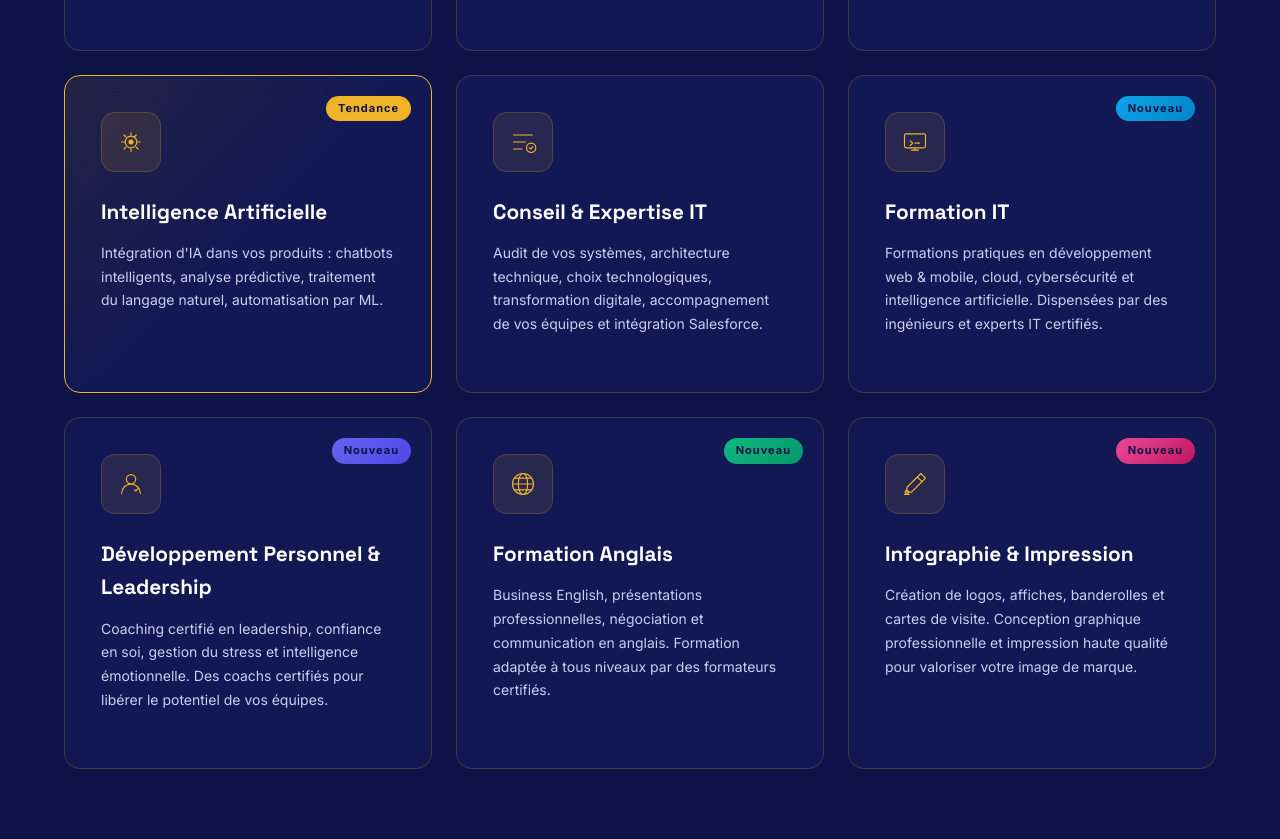
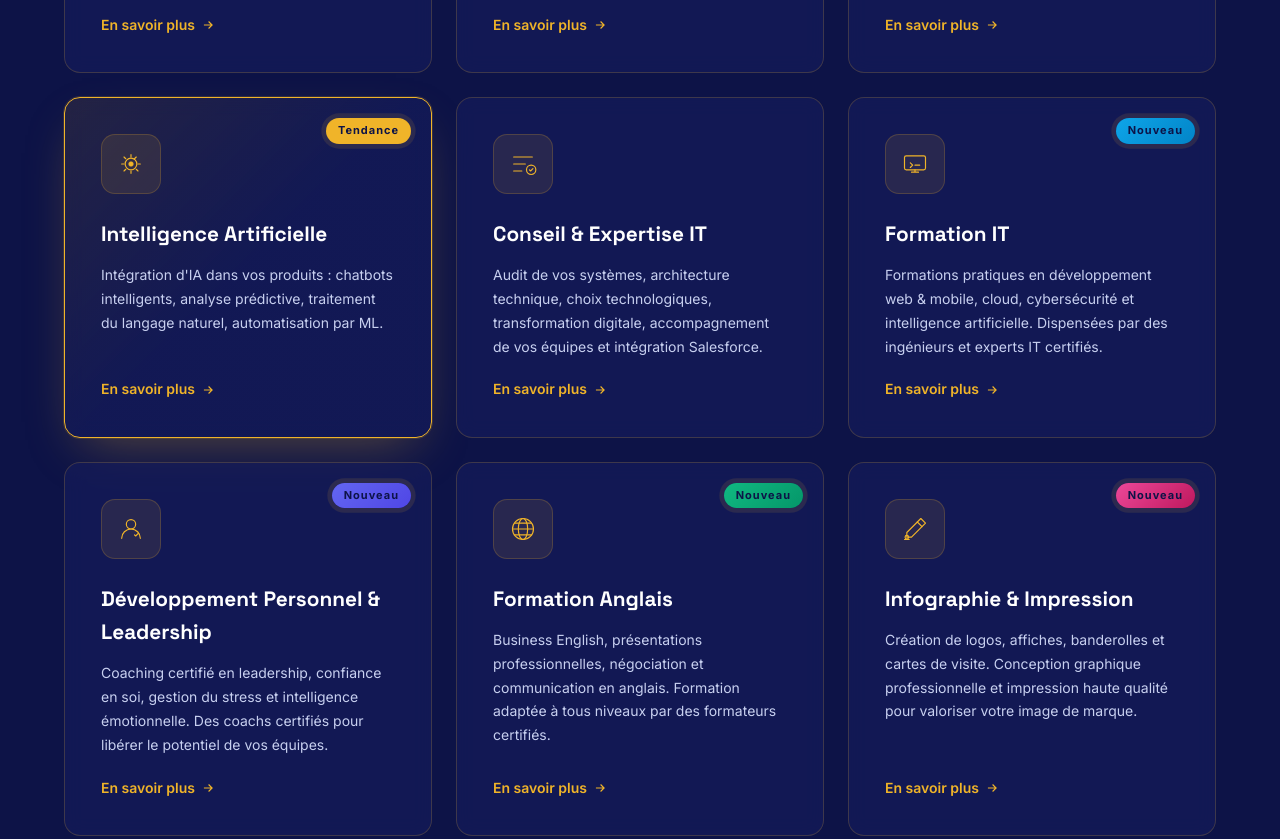
Before and after one commit to AlKoubra/annissadevgroup, a website: page public/index.html in a window 1280 px wide. Shown: the part 1380-2219 px from the top of the page. Drawn offline with Linux system fonts and the light colour scheme; animation ran at ten frames a second.

Commit message:
Rend les cartes de services interactives et plus chic
Chaque carte de service ouvre desormais la fiche detaillee au clic
(comme les cartes Expertise), avec un lien "En savoir plus" aligne en
bas. Ajoute un effet de survol premium : lift + ombre profonde, icone
qui pivote legerement, reflet lumineux qui balaie la carte, badge avec
pulsation douce. Meme traitement de lift/ombre applique aux cartes
Expertise pour la coherence.

Co-Authored-By: Claude Sonnet 5 <noreply@anthropic.com>

```diff
--- a/public/css/style.css
+++ b/public/css/style.css
@@ -209,40 +209,70 @@ input, select, textarea, button { -webkit-appearance: none; border-radius: 0; }
 }
 .service-card {
   background: var(--card-bg); border: 1px solid var(--border); border-radius: var(--radius);
-  padding: 36px; transition: all 0.4s; position: relative; overflow: hidden;
+  padding: 36px; transition: transform .5s cubic-bezier(.16,1,.3,1), box-shadow .5s cubic-bezier(.16,1,.3,1), border-color .4s;
+  position: relative; overflow: hidden; cursor: pointer;
   backdrop-filter: blur(10px);
+  display: flex; flex-direction: column;
+  isolation: isolate;
 }
 .service-card::before {
-  content: ''; position: absolute; inset: 0;
-  background: radial-gradient(circle at 50% 0%, rgba(240,180,41,0.08) 0%, transparent 60%);
+  content: ''; position: absolute; inset: 0; z-index: 0;
+  background: radial-gradient(circle at 50% 0%, rgba(240,180,41,0.1) 0%, transparent 60%);
   opacity: 0; transition: opacity 0.4s;
 }
-.service-card:hover { transform: translateY(-8px); border-color: rgba(240,180,41,0.5); }
+.service-card::after {
+  content: ''; position: absolute; inset: 0; z-index: 0; pointer-events: none;
+  background: linear-gradient(115deg, transparent 20%, rgba(255,255,255,0.09) 38%, rgba(255,255,255,0.13) 42%, transparent 60%);
+  transform: translateX(-140%); transition: transform .85s cubic-bezier(.16,1,.3,1);
+}
+.service-card:hover {
+  transform: translateY(-10px) scale(1.015);
+  border-color: rgba(240,180,41,0.55);
+  box-shadow: 0 24px 48px -12px rgba(0,0,8,0.55), 0 0 0 1px rgba(240,180,41,0.08);
+}
 .service-card:hover::before { opacity: 1; }
+.service-card:hover::after { transform: translateX(140%); }
+.service-card:active { transform: translateY(-6px) scale(1.005); }
 .service-card.featured {
   border-color: var(--gold); background: linear-gradient(135deg, rgba(240,180,41,0.1) 0%, var(--card-bg) 50%);
+  box-shadow: 0 0 0 1px rgba(240,180,41,0.15), 0 20px 50px -18px rgba(240,180,41,0.35);
 }
 .service-badge {
-  position: absolute; top: 20px; right: 20px;
+  position: absolute; top: 20px; right: 20px; z-index: 2;
   background: var(--gold); color: var(--navy); font-size: 11px;
   font-weight: 700; padding: 4px 12px; border-radius: 20px; letter-spacing: 1px;
+  animation: badgePulse 2.6s ease-in-out infinite;
 }
-.service-icon-wrap { margin-bottom: 24px; }
+@keyframes badgePulse {
+  0%, 100% { box-shadow: 0 0 0 0 rgba(240,180,41,0.5); }
+  50% { box-shadow: 0 0 0 6px rgba(240,180,41,0); }
+}
+.service-icon-wrap { margin-bottom: 24px; position: relative; z-index: 1; }
 .service-icon {
   width: 60px; height: 60px; border-radius: 14px;
   background: rgba(240,180,41,0.1); border: 1px solid rgba(240,180,41,0.2);
   display: flex; align-items: center; justify-content: center; color: var(--gold);
+  transition: transform .5s cubic-bezier(.34,1.56,.64,1), background .4s, border-color .4s;
 }
 .service-icon svg { width: 28px; height: 28px; stroke: var(--gold); fill: none; flex-shrink: 0; }
-.service-card h3 { font-family: var(--font-head); font-size: 1.3rem; font-weight: 700; margin-bottom: 12px; }
-.service-card p { color: var(--text-light); font-size: 14px; line-height: 1.7; margin-bottom: 20px; }
+.service-card:hover .service-icon {
+  transform: scale(1.1) rotate(-6deg);
+  background: rgba(240,180,41,0.18); border-color: rgba(240,180,41,0.4);
+}
+.service-card h3 { font-family: var(--font-head); font-size: 1.3rem; font-weight: 700; margin-bottom: 12px; position: relative; z-index: 1; }
+.service-card p { color: var(--text-light); font-size: 14px; line-height: 1.7; margin-bottom: 20px; position: relative; z-index: 1; }
 .service-tags { display: flex; flex-wrap: wrap; gap: 8px; margin-bottom: 24px; }
 .service-tags li {
   background: rgba(255,255,255,0.05); border: 1px solid rgba(255,255,255,0.1);
   padding: 4px 12px; border-radius: 20px; font-size: 12px; color: var(--text-muted);
 }
-.service-link { color: var(--gold); font-size: 14px; font-weight: 600; transition: gap 0.3s; }
-.service-link:hover { letter-spacing: 0.5px; }
+.service-link {
+  display: inline-flex; align-items: center; gap: 6px;
+  color: var(--gold); font-size: 14px; font-weight: 600;
+  margin-top: auto; position: relative; z-index: 1;
+}
+.service-link svg { transition: transform .4s cubic-bezier(.16,1,.3,1); }
+.service-card:hover .service-link svg { transform: translateX(5px); }
 
 /* ===== ABOUT ===== */
 .about { padding: 120px 0; background: linear-gradient(180deg, transparent, rgba(22,29,94,0.3) 50%, transparent); }
@@ -280,7 +310,13 @@ input, select, textarea, button { -webkit-appearance: none; border-radius: 0; }
 .tech-category {
   background: var(--card-bg); border: 1px solid var(--border);
   border-radius: var(--radius); padding: 28px;
+  transition: transform .45s cubic-bezier(.16,1,.3,1), box-shadow .45s cubic-bezier(.16,1,.3,1) !important;
 }
+.tech-category:hover {
+  transform: translateY(-8px);
+  box-shadow: 0 22px 44px -16px rgba(0,0,8,0.55);
+}
+.tech-category:active { transform: translateY(-4px); }
 .tech-category h4 {
   color: var(--gold); font-size: 12px; font-weight: 700;
   letter-spacing: 2px; text-transform: uppercase; margin-bottom: 16px;
@@ -376,7 +412,10 @@ input, select, textarea, button { -webkit-appearance: none; border-radius: 0; }
 /* Touch — désactiver effets hover */
 @media (hover: none) and (pointer: coarse) {
   * { -webkit-tap-highlight-color: transparent; }
-  .service-card:hover { transform: none; border-color: var(--border); }
+  .service-card:hover { transform: none; border-color: var(--border); box-shadow: none; }
+  .service-card:hover .service-icon { transform: none; }
+  .service-card:hover::after { transform: translateX(-140%); }
+  .tech-category:hover { transform: none; box-shadow: none; }
   .tech-badge:hover { background: rgba(255,255,255,.06); border-color: rgba(255,255,255,.1); color: var(--text-light); }
   .btn-primary:hover { transform: none; }
 }
--- a/public/index.html
+++ b/public/index.html
@@ -142,7 +142,7 @@
     </div>
     <div class="services-grid">
 
-      <div class="service-card" data-delay="0">
+      <div class="service-card" data-delay="0" onclick="showService('web')">
         <div class="service-icon-wrap">
           <div class="service-icon">
             <svg viewBox="0 0 48 48" fill="none" xmlns="http://www.w3.org/2000/svg">
@@ -154,9 +154,10 @@
         </div>
         <h3>Développement Web</h3>
         <p>Sites vitrine, applications web complexes, e-commerce, plateformes SaaS. Des interfaces modernes, performantes et optimisées SEO.</p>
+        <span class="service-link">En savoir plus <svg viewBox="0 0 24 24" fill="none" stroke="currentColor" stroke-width="2" width="14" height="14"><path d="M5 12h14M13 6l6 6-6 6"/></svg></span>
       </div>
 
-      <div class="service-card" data-delay="100">
+      <div class="service-card" data-delay="100" onclick="showService('mobile')">
         <div class="service-icon-wrap">
           <div class="service-icon">
             <svg viewBox="0 0 48 48" fill="none" xmlns="http://www.w3.org/2000/svg">
@@ -168,9 +169,10 @@
         </div>
         <h3>Développement Mobile</h3>
         <p>Applications iOS et Android natives ou cross-platform. Expériences utilisateurs fluides, intégrations API avancées et déploiement App Store / Play Store.</p>
+        <span class="service-link">En savoir plus <svg viewBox="0 0 24 24" fill="none" stroke="currentColor" stroke-width="2" width="14" height="14"><path d="M5 12h14M13 6l6 6-6 6"/></svg></span>
       </div>
 
-      <div class="service-card" data-delay="150">
+      <div class="service-card" data-delay="150" onclick="showService('desktop')">
         <div class="service-icon-wrap">
           <div class="service-icon">
             <svg viewBox="0 0 48 48" fill="none" xmlns="http://www.w3.org/2000/svg">
@@ -182,9 +184,10 @@
         </div>
         <h3>Développement Desktop</h3>
         <p>Applications de bureau performantes pour Windows, macOS et Linux. Logiciels métier, outils internes, interfaces riches et déploiement cross-platform.</p>
+        <span class="service-link">En savoir plus <svg viewBox="0 0 24 24" fill="none" stroke="currentColor" stroke-width="2" width="14" height="14"><path d="M5 12h14M13 6l6 6-6 6"/></svg></span>
       </div>
 
-      <div class="service-card featured" data-delay="200">
+      <div class="service-card featured" data-delay="200" onclick="showService('ia')">
         <div class="service-badge">Tendance</div>
         <div class="service-icon-wrap">
           <div class="service-icon">
@@ -198,9 +201,10 @@
         </div>
         <h3>Intelligence Artificielle</h3>
         <p>Intégration d'IA dans vos produits : chatbots intelligents, analyse prédictive, traitement du langage naturel, automatisation par ML.</p>
+        <span class="service-link">En savoir plus <svg viewBox="0 0 24 24" fill="none" stroke="currentColor" stroke-width="2" width="14" height="14"><path d="M5 12h14M13 6l6 6-6 6"/></svg></span>
       </div>
 
-      <div class="service-card" data-delay="300">
+      <div class="service-card" data-delay="300" onclick="showService('conseil')">
         <div class="service-icon-wrap">
           <div class="service-icon">
             <svg viewBox="0 0 48 48" fill="none" xmlns="http://www.w3.org/2000/svg">
@@ -212,9 +216,10 @@
         </div>
         <h3>Conseil & Expertise IT</h3>
         <p>Audit de vos systèmes, architecture technique, choix technologiques, transformation digitale, accompagnement de vos équipes et intégration Salesforce.</p>
+        <span class="service-link">En savoir plus <svg viewBox="0 0 24 24" fill="none" stroke="currentColor" stroke-width="2" width="14" height="14"><path d="M5 12h14M13 6l6 6-6 6"/></svg></span>
       </div>
 
-      <div class="service-card" data-delay="400">
+      <div class="service-card" data-delay="400" onclick="showService('formationit')">
         <div class="service-badge" style="background:linear-gradient(135deg,#0ea5e9,#0284c7)">Nouveau</div>
         <div class="service-icon-wrap">
           <div class="service-icon">
@@ -227,9 +232,10 @@
         </div>
         <h3>Formation IT</h3>
         <p>Formations pratiques en développement web & mobile, cloud, cybersécurité et intelligence artificielle. Dispensées par des ingénieurs et experts IT certifiés.</p>
+        <span class="service-link">En savoir plus <svg viewBox="0 0 24 24" fill="none" stroke="currentColor" stroke-width="2" width="14" height="14"><path d="M5 12h14M13 6l6 6-6 6"/></svg></span>
       </div>
 
-      <div class="service-card" data-delay="500">
+      <div class="service-card" data-delay="500" onclick="showService('formation')">
         <div class="service-badge" style="background:linear-gradient(135deg,#6366f1,#4f46e5)">Nouveau</div>
         <div class="service-icon-wrap">
           <div class="service-icon">
@@ -242,9 +248,10 @@
         </div>
         <h3>Développement Personnel & Leadership</h3>
         <p>Coaching certifié en leadership, confiance en soi, gestion du stress et intelligence émotionnelle. Des coachs certifiés pour libérer le potentiel de vos équipes.</p>
+        <span class="service-link">En savoir plus <svg viewBox="0 0 24 24" fill="none" stroke="currentColor" stroke-width="2" width="14" height="14"><path d="M5 12h14M13 6l6 6-6 6"/></svg></span>
       </div>
 
-      <div class="service-card" data-delay="600">
+      <div class="service-card" data-delay="600" onclick="showService('anglais')">
         <div class="service-badge" style="background:linear-gradient(135deg,#10b981,#059669)">Nouveau</div>
         <div class="service-icon-wrap">
           <div class="service-icon">
@@ -257,9 +264,10 @@
         </div>
         <h3>Formation Anglais</h3>
         <p>Business English, présentations professionnelles, négociation et communication en anglais. Formation adaptée à tous niveaux par des formateurs certifiés.</p>
+        <span class="service-link">En savoir plus <svg viewBox="0 0 24 24" fill="none" stroke="currentColor" stroke-width="2" width="14" height="14"><path d="M5 12h14M13 6l6 6-6 6"/></svg></span>
       </div>
 
-      <div class="service-card" data-delay="700">
+      <div class="service-card" data-delay="700" onclick="showService('infographie')">
         <div class="service-badge" style="background:linear-gradient(135deg,#ec4899,#be185d)">Nouveau</div>
         <div class="service-icon-wrap">
           <div class="service-icon">
@@ -273,6 +281,7 @@
         </div>
         <h3>Infographie & Impression</h3>
         <p>Création de logos, affiches, banderolles et cartes de visite. Conception graphique professionnelle et impression haute qualité pour valoriser votre image de marque.</p>
+        <span class="service-link">En savoir plus <svg viewBox="0 0 24 24" fill="none" stroke="currentColor" stroke-width="2" width="14" height="14"><path d="M5 12h14M13 6l6 6-6 6"/></svg></span>
       </div>
 
     </div>
```
